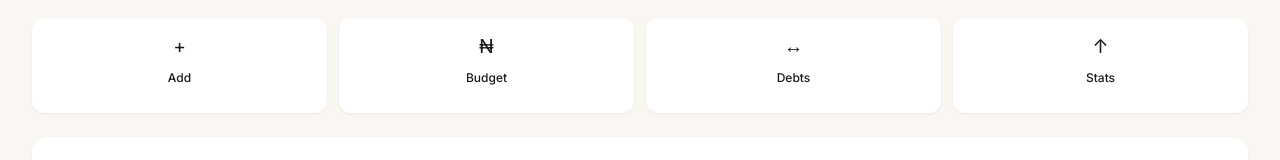
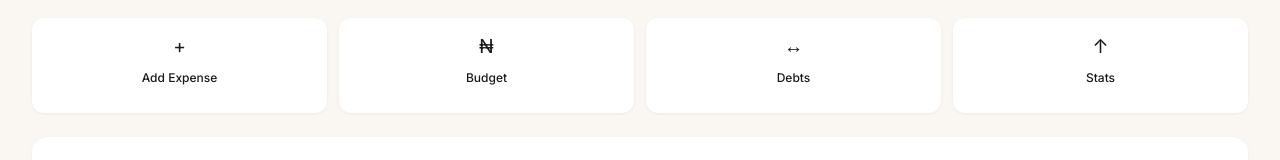
Before and after one commit to Ayo-devops/BudgetBro, a Next.js app: page / in a window 1280 px wide. Shown: the part 394-554 px from the top of the page. Built offline with nearby package versions, Linux system fonts and the light colour scheme.

Commit message:
feat: wire up quick action buttons to navigate to pages

```diff
--- a/app/components/QuickActions.tsx
+++ b/app/components/QuickActions.tsx
@@ -3,7 +3,7 @@
 import { useRouter } from 'next/navigation'
 
 const actions = [
-  { label: 'Add', icon: '+', path: '/expenses' },
+  { label: 'Add Expense', icon: '+', path: '/expenses' },
   { label: 'Budget', icon: '₦', path: '/budget' },
   { label: 'Debts', icon: '↔', path: '/debts' },
   { label: 'Stats', icon: '↑', path: '/analytics' },
```
